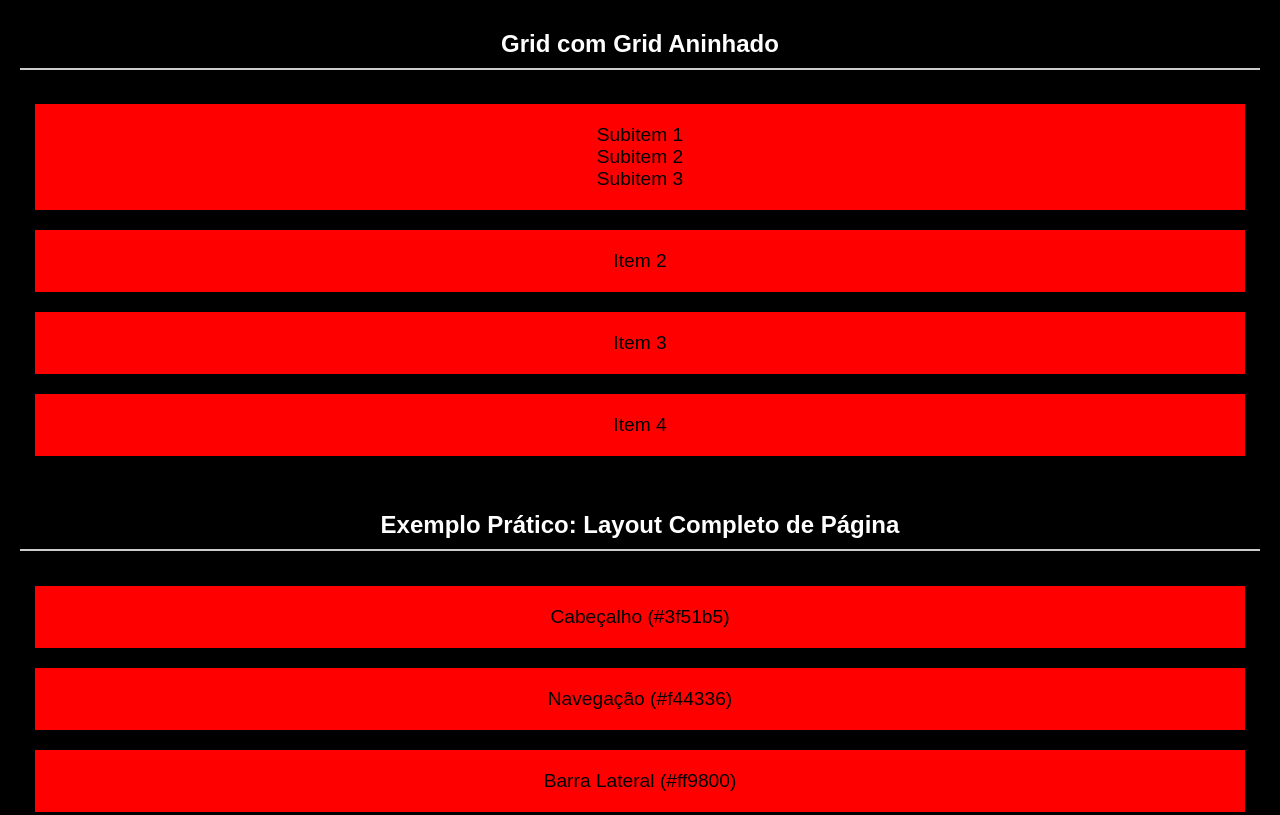
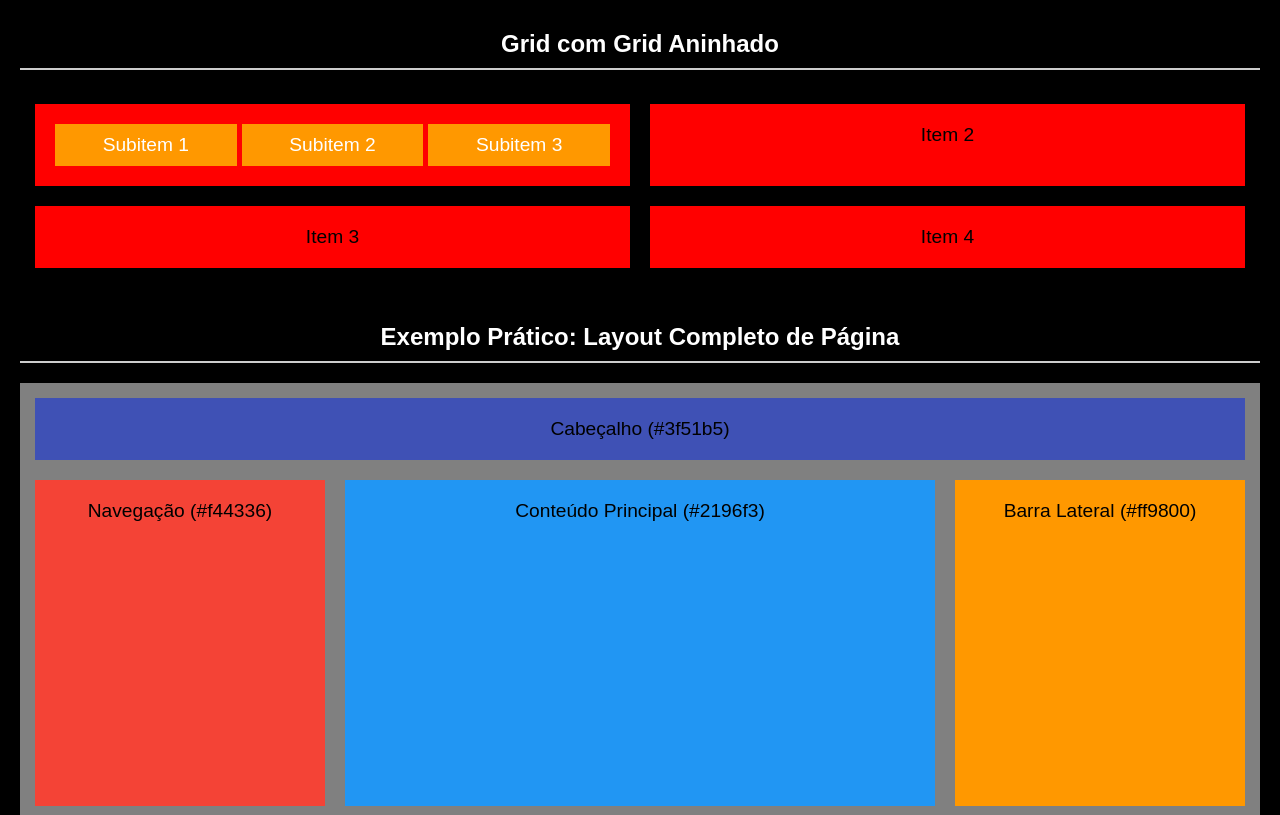
Before and after one commit to Isaac0210/lima, a plain HTML site: page aula6 - Diagramação de Elemento/exemplos-grid/index.html in a window 1280 px wide. Shown: the part 1860-2675 px from the top of the page. Drawn offline with Linux system fonts and the light colour scheme.

Commit message:
modified:   "aula6 - Diagrama\303\247\303\243o de Elemento/exemplos-grid/style.css"

```diff
--- a/aula6 - Diagramação de Elemento/exemplos-grid/style.css
+++ b/aula6 - Diagramação de Elemento/exemplos-grid/style.css
@@ -103,3 +103,58 @@ h2{
     grid-area: rodape;
     background-color: orchid;
 }
+
+.grid-aninhado{
+    grid-template-columns: repeat(2, 1fr);
+    grid-gap: 10px;
+}
+
+.subgrid-container{
+    display: grid;
+    grid-template-columns: 1fr 1fr 1fr;
+    grid-gap: 5px;
+}
+
+.subitem-grid{
+    background-color: #ff9800;
+    padding: 10px;
+    color: #fff;
+}
+
+
+.layout-pagina{
+    background-color: grey;
+    grid-template-areas:
+        "header header header"
+        "nav main aside"
+        "footer footer footer";
+    grid-template-columns: 1fr 2fr 1fr;
+    grid-template-rows: auto 1fr auto;
+    height: 500px;
+}
+
+
+.header{
+    grid-area: header;
+    background-color: #3f51b5;
+}
+
+.nav{
+    grid-area: nav;
+    background-color: #f44336;
+}
+
+.aside{
+    grid-area: aside;
+    background-color: #ff9800;
+}
+
+.main{
+    grid-area: main;
+    background-color: #2196f3;
+}
+
+.footer{
+    grid-area: footer;
+    background-color: #4caf50;
+}
```
